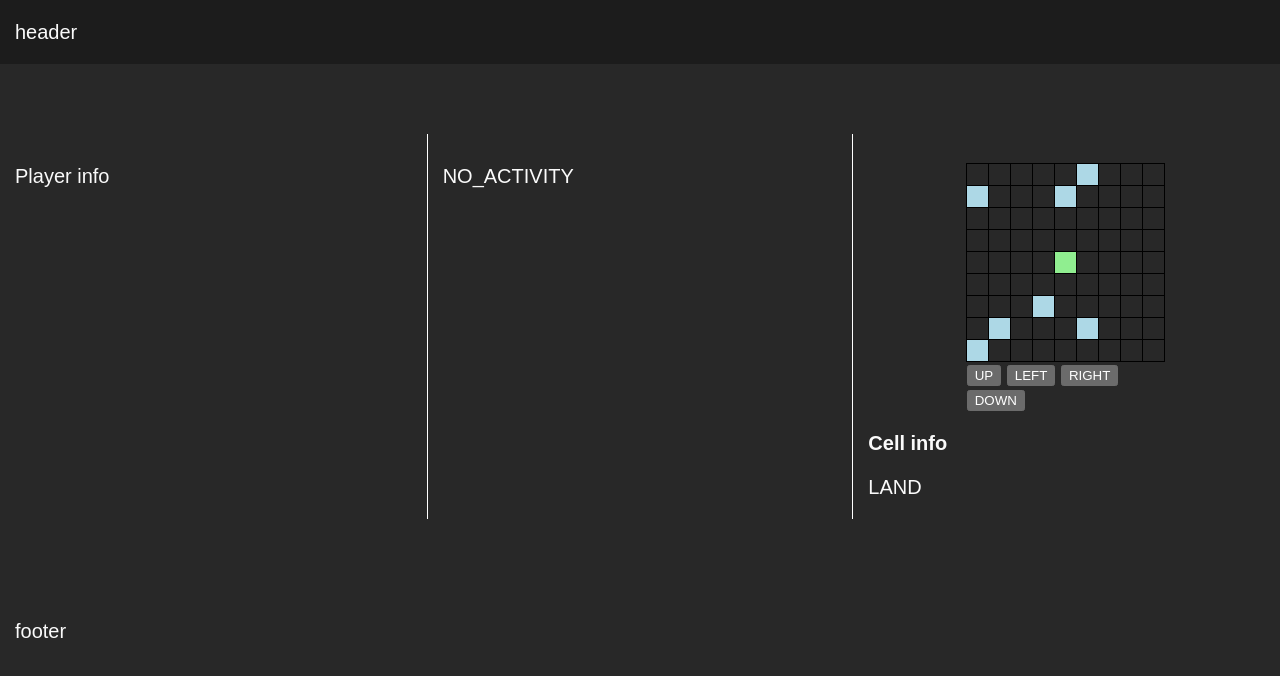
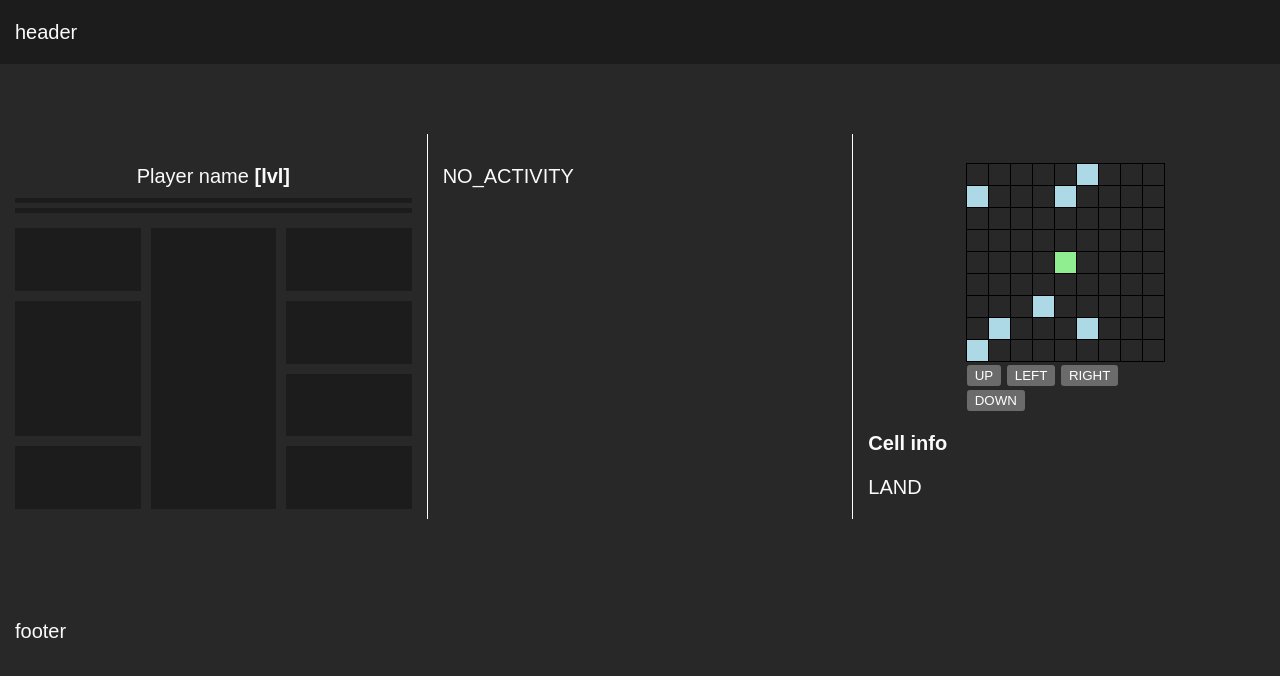
Before and after one commit to ArickCodeGuy/svelte-simple-mmo, a SvelteKit app: page / in a window 1280 px wide. Shown: the top 676 px of the page. Built offline with nearby package versions, Linux system fonts and the light colour scheme.

Commit message:
UICharacter component

```diff
--- a/src/components/PlayerInfo.svelte
+++ /dev/null
@@ -1 +0,0 @@
-Player info
--- /dev/null
+++ b/src/components/UI/Character/UICharacter.svelte
@@ -0,0 +1,84 @@
+<script lang="ts"></script>
+
+<div class="UICharacter">
+  <div class="title">Player name <b>[lvl]</b></div>
+  <div class="bars">
+    <div class="bar" />
+    <div class="bar" />
+  </div>
+  <div class="grid">
+    <div class="grid__item grid__item--neck" />
+    <div class="grid__item grid__item--head" />
+    <div class="grid__item grid__item--hands" />
+    <div class="grid__item grid__item--hand-left" />
+    <div class="grid__item grid__item--hand-right" />
+    <div class="grid__item grid__item--body" />
+    <div class="grid__item grid__item--feet" />
+    <div class="grid__item grid__item--profile-picture" />
+  </div>
+</div>
+
+<style lang="scss">
+  .UICharacter {
+    .title {
+      text-align: center;
+      margin-bottom: 0.5em;
+    }
+    .bars {
+      margin-bottom: 15px;
+    }
+    .grid {
+    }
+  }
+  .bars {
+    display: grid;
+    gap: 5px;
+  }
+  .bar {
+    width: 100%;
+    height: 5px;
+    background-color: rgba(var(--rgba-bgc), 0.3);
+  }
+  .grid {
+    display: grid;
+    grid-gap: 10px;
+    grid-template-areas:
+      'neck pp head'
+      'hand-left pp hands'
+      'hand-left pp hand-right'
+      'body pp feet';
+    &__item {
+      &--neck {
+        grid-area: neck;
+      }
+      &--profile-picture {
+        grid-area: pp;
+      }
+      &--head {
+        grid-area: head;
+      }
+      &--hands {
+        grid-area: hands;
+      }
+      &--hand-left {
+        grid-area: hand-left;
+      }
+      &--hand-right {
+        grid-area: hand-right;
+      }
+      &--body {
+        grid-area: body;
+      }
+      &--feet {
+        grid-area: feet;
+      }
+      background-color: rgba(var(--rgba-bgc), 0.3);
+      cursor: pointer;
+      &::after {
+        content: '';
+        display: block;
+        padding-top: 50%;
+      }
+    }
+  }
+</style>
--- a/src/routes/+page.svelte
+++ b/src/routes/+page.svelte
@@ -1,9 +1,9 @@
 <script lang="ts">
   import Map from '@/components/Map.svelte';
   import CellInfo from '@/components/CellInfo.svelte';
-  import type { Living } from '@/backend/Livings/types';
   import { playerState } from '@/store/player';
-  import PlayerInfo from '@/components/PlayerInfo.svelte';
+  import UiCharacter from '@/components/UI/Character/UICharacter.svelte';
+  import type { Living } from '@/backend/Controllers/Livings/types';
 
   let player: Living;
   playerState.subscribe((v) => (player = v));
@@ -20,7 +20,7 @@
   <div class="container container--stretch">
     <div class="row">
       <div class="col-lg-4">
-        <PlayerInfo />
+        <UiCharacter />
       </div>
       <div class="col-lg-4 main-col">{state}</div>
       <div class="col-lg-4">
```
